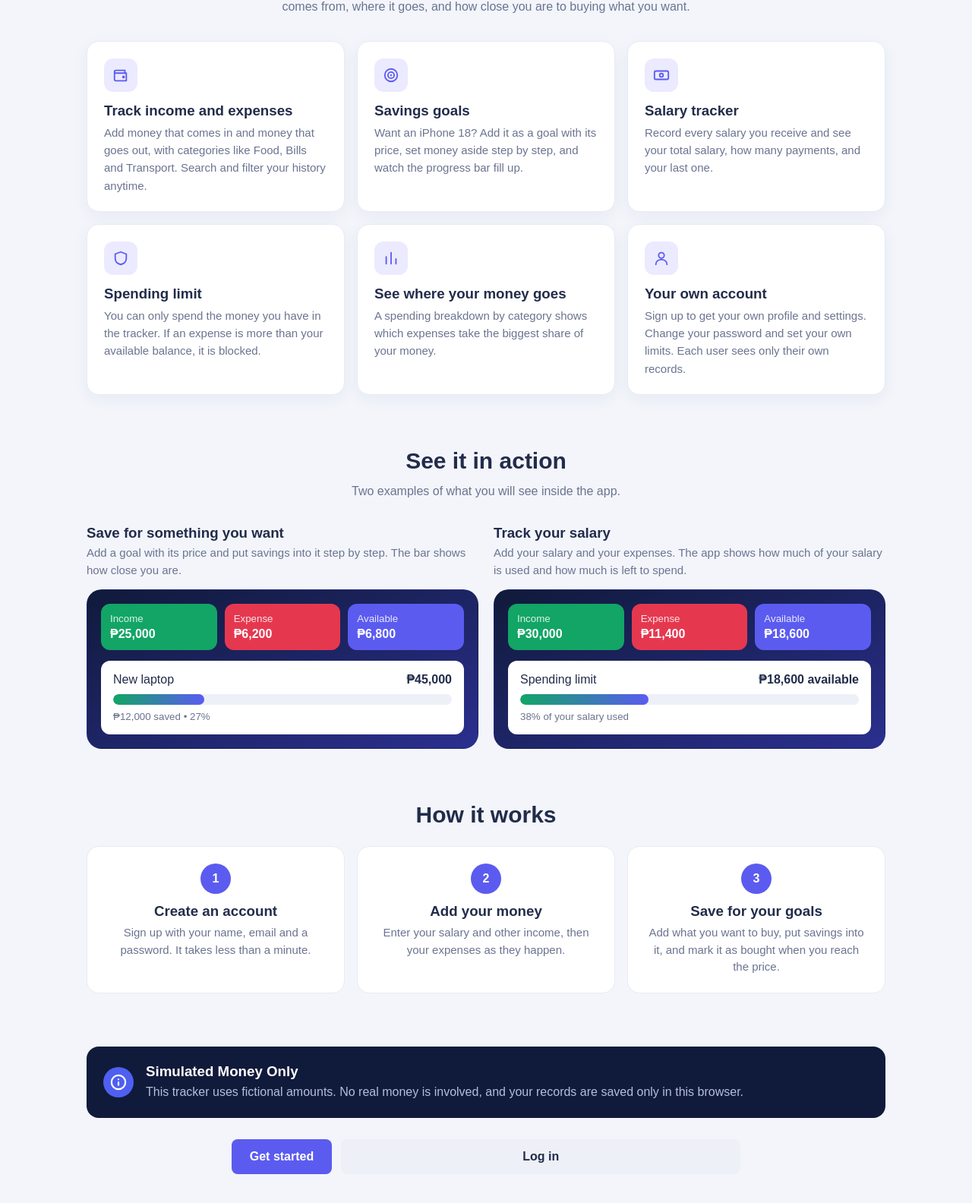
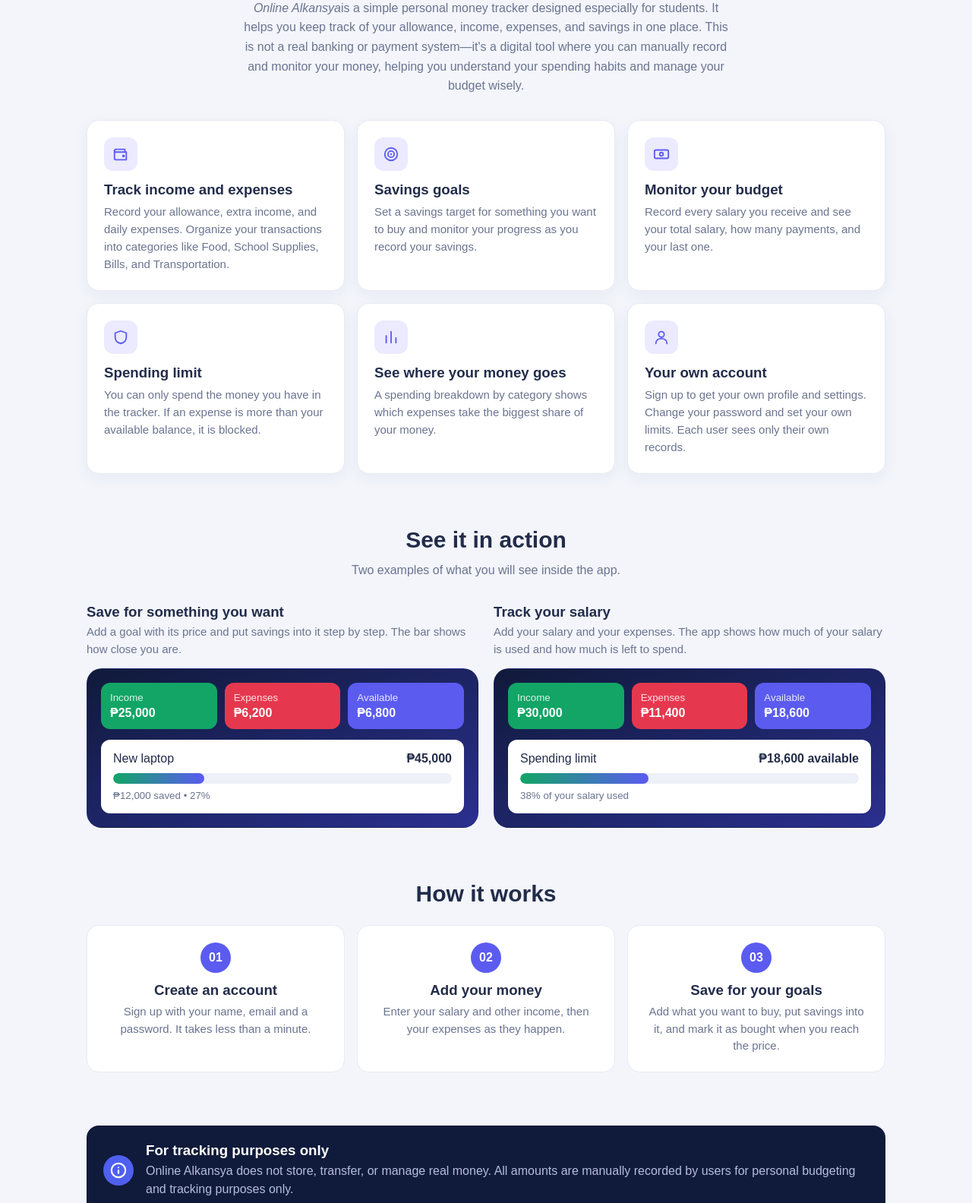
Before and after one commit to AydenWorkDev/OnlineAlkansya, a plain HTML site: page index.html in a window 1280 px wide. Shown: the part 700-2284 px from the top of the page at 76% size. Drawn offline with Linux system fonts and the light colour scheme.

Commit message:
Revise content for clarity and target audience

```diff
--- a/index.html
+++ b/index.html
@@ -23,10 +23,11 @@
 
       <div class="l-hero-inner">
         <div>
-          <span class="l-badge">Free • Sample money only</span>
+          <span class="l-badge">Made for Students </span>
           <h1>Track your money. Save for what you want.</h1>
-          <p>Online Alkansya is a simple income and expenses tracker.
-            Record your salary and spending, and set savings goals for the things you want to buy, like a new phone.</p>
+          <p>Online Alkansya is a simple income and expenses tracker designed for students.
+            Record your allowance, track your daily spending, and set savings goals for the things you want to buy.
+            Manage your budget and become more aware of where your money goes.</p>
           <div class="l-btns">
             <button type="button" class="light big" onclick="openAuth('signup')">Create free account</button>
             <button type="button" class="ghost big" onclick="openAuth('login')">I already have an account</button>
@@ -51,21 +52,25 @@
 
     <section class="l-section">
       <h2>What is Online Alkansya?</h2>
-      <p class="l-sub">An <i>alkansya</i> is a piggy bank. This is your online one: a place to see where your money comes from, where it goes, and how close you are to buying what you want.</p>
+      <p class="l-sub"><i>Online Alkansya</i>is a simple personal money tracker designed especially for students.
+        It helps you keep track of your allowance, income, expenses, and savings in one place.
+        This is not a real banking or payment system—it's a digital tool where you can manually record and monitor your money,
+        helping you understand your spending habits and manage your budget wisely.</p>
       <div class="features">
         <div class="feature">
           <div class="set-icon"><svg viewBox="0 0 24 24" aria-hidden="true"><path d="M3 7a2 2 0 0 1 2-2h13v4"/><path d="M3 7v11a2 2 0 0 0 2 2h15V9H5a2 2 0 0 1-2-2z"/><circle cx="16" cy="14.5" r="1"/></svg></div>
           <h3>Track income and expenses</h3>
-          <p>Add money that comes in and money that goes out, with categories like Food, Bills and Transport. Search and filter your history anytime.</p>
+          <p>Record your allowance, extra income, and daily expenses.
+            Organize your transactions into categories like Food, School Supplies, Bills, and Transportation.</p>
         </div>
         <div class="feature">
           <div class="set-icon"><svg viewBox="0 0 24 24" aria-hidden="true"><circle cx="12" cy="12" r="9"/><circle cx="12" cy="12" r="4.5"/><circle cx="12" cy="12" r="0.5"/></svg></div>
           <h3>Savings goals</h3>
-          <p>Want an iPhone 18? Add it as a goal with its price, set money aside step by step, and watch the progress bar fill up.</p>
+          <p>Set a savings target for something you want to buy and monitor your progress as you record your savings.</p>
         </div>
         <div class="feature">
           <div class="set-icon"><svg viewBox="0 0 24 24" aria-hidden="true"><rect x="2" y="6" width="20" height="12" rx="2"/><circle cx="12" cy="12" r="2.5"/></svg></div>
-          <h3>Salary tracker</h3>
+          <h3>Monitor your budget</h3>
           <p>Record every salary you receive and see your total salary, how many payments, and your last one.</p>
         </div>
         <div class="feature">
@@ -96,7 +101,7 @@
           <div class="mock" aria-hidden="true">
             <div class="mock-cards">
               <div class="mock-card m-in"><small>Income</small><b>₱25,000</b></div>
-              <div class="mock-card m-out"><small>Expense</small><b>₱6,200</b></div>
+              <div class="mock-card m-out"><small>Expenses</small><b>₱6,200</b></div>
               <div class="mock-card m-bal"><small>Available</small><b>₱6,800</b></div>
             </div>
             <div class="mock-goal"><div class="mock-goal-top"><span>New laptop</span><b>₱45,000</b></div><div class="limit-bar"><div class="limit-fill" style="width: 27%"></div></div><small>₱12,000 saved • 27%</small></div>
@@ -108,7 +113,7 @@
           <div class="mock" aria-hidden="true">
             <div class="mock-cards">
               <div class="mock-card m-in"><small>Income</small><b>₱30,000</b></div>
-              <div class="mock-card m-out"><small>Expense</small><b>₱11,400</b></div>
+              <div class="mock-card m-out"><small>Expenses</small><b>₱11,400</b></div>
               <div class="mock-card m-bal"><small>Available</small><b>₱18,600</b></div>
             </div>
             <div class="mock-goal"><div class="mock-goal-top"><span>Spending limit</span><b>₱18,600 available</b></div><div class="limit-bar"><div class="limit-fill" style="width: 38%"></div></div><small>38% of your salary used</small></div>
@@ -120,9 +125,9 @@
     <section class="l-section l-steps-wrap">
       <h2>How it works</h2>
       <div class="steps">
-        <div class="step"><span>1</span><h3>Create an account</h3><p>Sign up with your name, email and a password. It takes less than a minute.</p></div>
-        <div class="step"><span>2</span><h3>Add your money</h3><p>Enter your salary and other income, then your expenses as they happen.</p></div>
-        <div class="step"><span>3</span><h3>Save for your goals</h3><p>Add what you want to buy, put savings into it, and mark it as bought when you reach the price.</p></div>
+        <div class="step"><span>01</span><h3>Create an account</h3><p>Sign up with your name, email and a password. It takes less than a minute.</p></div>
+        <div class="step"><span>02</span><h3>Add your money</h3><p>Enter your salary and other income, then your expenses as they happen.</p></div>
+        <div class="step"><span>03</span><h3>Save for your goals</h3><p>Add what you want to buy, put savings into it, and mark it as bought when you reach the price.</p></div>
       </div>
     </section>
 
@@ -130,8 +135,9 @@
       <div class="l-notice">
         <div class="notice-icon"><svg viewBox="0 0 24 24" aria-hidden="true"><circle cx="12" cy="12" r="10"/><path d="M12 16v-4M12 8h.01"/></svg></div>
         <div>
-          <h3>Simulated Money Only</h3>
-          <p>This tracker uses fictional amounts. No real money is involved, and your records are saved only in this browser.</p>
+          <h3>For tracking purposes only</h3>
+          <p>Online Alkansya does not store, transfer, or manage real money.
+            All amounts are manually recorded by users for personal budgeting and tracking purposes only.</p>
         </div>
       </div>
       <div class="l-btns center">
@@ -140,7 +146,7 @@
       </div>
     </section>
 
-    <footer class="l-footer">Online Alkansya • Income and expense tracker</footer>
+    <footer class="l-footer">© 2026 Online Alkansya | Income and Expenses tracker. All Rights Reserved.</footer>
   </div>
 
   <!-- ===== LOGIN / SIGN UP PAGE (opens from the Log in and Sign up buttons) ===== -->
```
